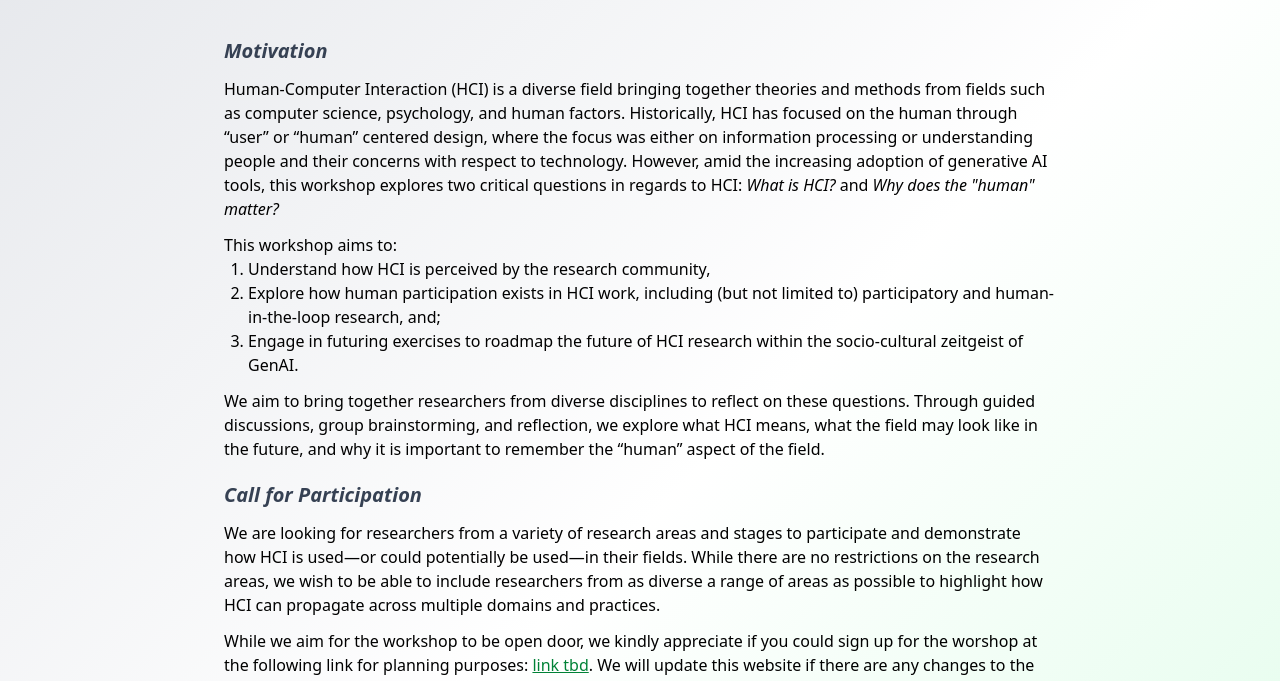
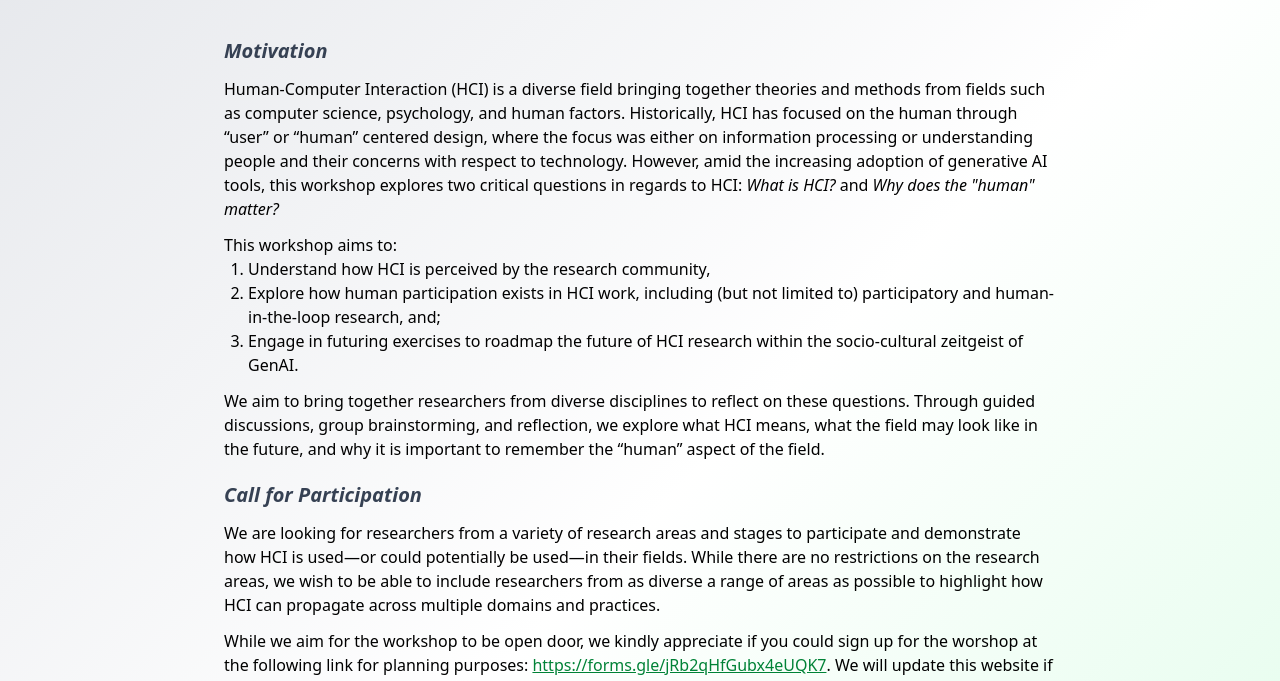
Before and after one commit to what-is-hci/what-is-hci.github.io, a website: page index.html in a window 1280 px wide. Shown: the part 111-792 px from the top of the page. Drawn offline with Linux system fonts and the light colour scheme.

Commit message:
interest form link

```diff
--- a/index.html
+++ b/index.html
@@ -24,7 +24,7 @@
     <p>We aim to bring together researchers from diverse disciplines to reflect on these questions. Through guided discussions, group brainstorming, and reflection, we explore what HCI means, what the field may look like in the future, and why it is important to remember the “human” aspect of the field.</p>
     <h2 class="text-xl text-gray-700 italic pt-2 font-semibold">Call for Participation</h2>
     <p>We are looking for researchers from a variety of research areas and stages to participate and demonstrate how HCI is used—or could potentially be used—in their fields. While there are no restrictions on the research areas, we wish to be able to include researchers from as diverse a range of areas as possible to highlight how HCI can propagate across multiple domains and practices.</p>
-    <p>While we aim for the workshop to be open door, we kindly appreciate if you could sign up for the worshop at the following link for planning purposes: <a class="text-green-700 underline">link tbd</a>. We will update this website if there are any changes to the open door policy.</p>
+    <p>While we aim for the workshop to be open door, we kindly appreciate if you could sign up for the worshop at the following link for planning purposes: <a class="text-green-700 underline" href="https://forms.gle/jRb2qHfGubx4eUQK7" target="_blank" rel="noopener noreferrer">https://forms.gle/jRb2qHfGubx4eUQK7</a>. We will update this website if there are any changes to the open door policy.</p>
     <p>Additional information about the workshop can be found in our <a class="text-green-700 underline" href="https://doi.org/10.48550/arXiv.2605.00109" target="_blank" rel="noopener noreferrer">preprint</a>.</p>
     <h2 class="text-xl text-gray-700 italic pt-2 font-semibold">Organizers</h2>
     <p>All of the organizers of this workshop are graduate students in the HCI Lab at the David R. Cheriton School of Computer Science at the University of Waterloo.</p>
```
